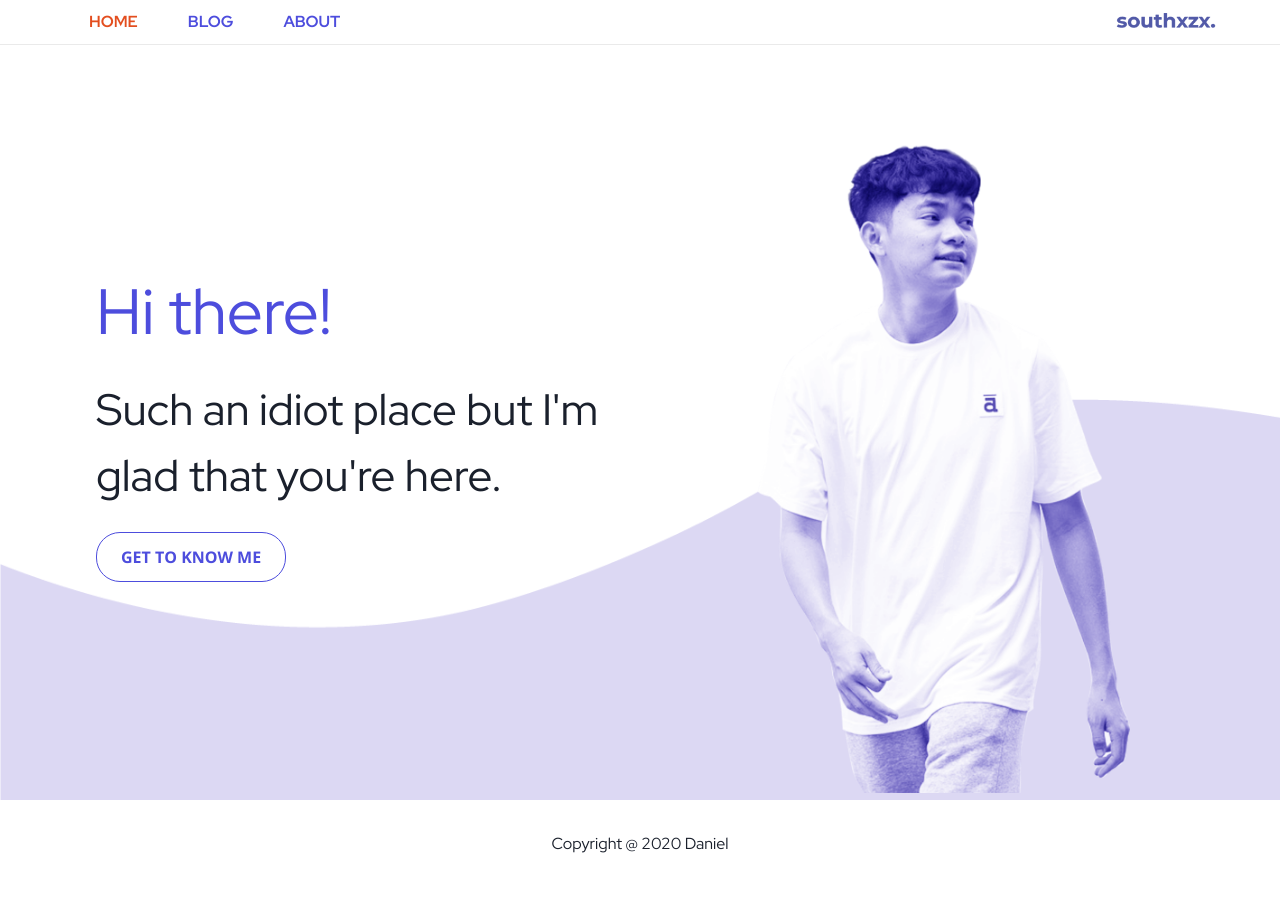
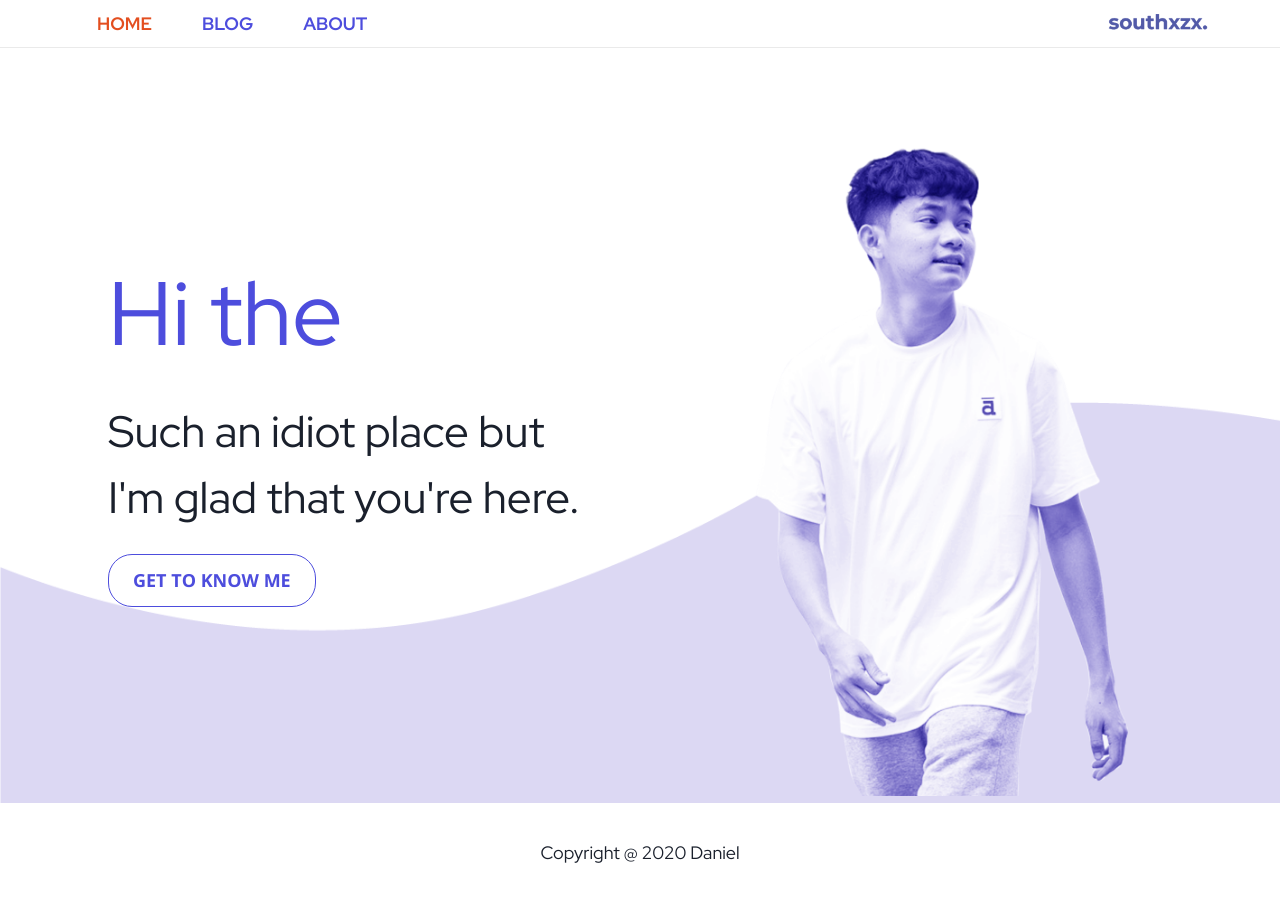
Before and after one commit to southxzx/portfolio, a Next.js app in the folder client/: page / in a window 1280 px wide. Shown: the top 902 px of the page. Built offline with nearby package versions, Linux system fonts and the light colour scheme.

Commit message:
update font

```diff
--- a/client/pages/_document.tsx
+++ b/client/pages/_document.tsx
@@ -8,6 +8,9 @@ export default function Document() {
       <link rel="preconnect" href="https://fonts.googleapis.com" />
       <link rel="preconnect" href="https://fonts.gstatic.com" crossOrigin={"true"} />
       <link href="https://fonts.googleapis.com/css2?family=Red+Hat+Display:wght@400;500;700&display=swap" rel="stylesheet" />
+      <link rel="preconnect" href="https://fonts.googleapis.com" />
+      <link rel="preconnect" href="https://fonts.gstatic.com" crossOrigin={"true"} />
+      <link href="https://fonts.googleapis.com/css2?family=Source+Sans+Pro:wght@300;400;600;700&display=swap" rel="stylesheet"></link>
       <link href="https://fonts.googleapis.com/css2?family=Open+Sans:ital,wght@0,500;0,700;1,300&display=swap" rel="stylesheet" />
       <link rel="stylesheet" href="https://cdnjs.cloudflare.com/ajax/libs/highlight.js/11.7.0/styles/panda-syntax-light.min.css" integrity="sha512-Udpi69KMrn9fan7G09h1x6iaIGNR8buD8v2ocemNb/nRuXYQcaf0sW+oW2KwN+w5exVgUJIg1RLDzESq1YAIZA==" crossOrigin="anonymous" referrerPolicy="no-referrer" />
 
--- a/client/pages/blog/[slug]/styles.module.scss
+++ b/client/pages/blog/[slug]/styles.module.scss
@@ -5,17 +5,35 @@
   margin-top: 48px;
   margin-bottom: 150px;
 
+  h1,
+  h2,
+  h3,
+  h4,
+  h5,
+  h6,
+  p,
+  a,
+  span,
+  ul,
+  li {
+    font-family: 'Source Sans Pro', sans-serif;
+  }
+
   & h2 {
     font-size: 24px;
-    font-weight: 500;
+    font-weight: 600;
     margin-bottom: 16px;
+  }
+
+  ul {
+    margin-left: 32px;
   }
 }
 
 .left {
   width: 25%;
   text-align: right;
-  padding-top: calc(1rem + 32px);
+  padding-top: calc(1rem + 36px);
 
   & button {
     display: flex;
@@ -31,7 +49,7 @@
 
 .right {
   width: 25%;
-  padding-top: calc(1rem + 32px);
+  padding-top: calc(1rem + 36px);
 
   // position: fixed;
 }
--- a/client/styles/Home.module.scss
+++ b/client/styles/Home.module.scss
@@ -42,13 +42,14 @@
 }
 
 .bigTitle {
-  font-size: 64px;
+  font-size: 5em;
   color: $s_purple_primary;
   width: 250px;
   display: inline-block;
   @include typingMixin;
   // font-family: 'Inconsolata', monospace;
 }
+
 
 .smallTitle {
   font-size: 44px;
--- a/client/styles/globals.css
+++ b/client/styles/globals.css
@@ -5,6 +5,18 @@ body {
   padding: 0;
   margin: 0;
   font-family: 'Open Sans', sans-serif;
+  font-size: 18px;
+}
+
+@media only screen and (max-width: 768px) {
+  body {
+    font-size: 13px;
+  }
+}
+@media only screen and (max-width: 576px) {
+  body {
+    font-size: 12px;
+  }
 }
 
 a {
@@ -47,6 +59,7 @@ a {
   /* color: #4D4DDD; */
   margin: 0;
   margin-bottom: 1rem;
+  font-size: 1em;
 }
 
 /* width */
@@ -100,6 +113,7 @@ pre {
   background-color: rgba(223, 226, 229, .124);
   border: 1px solid rgba(223, 226, 229, .333);
   border-radius: 3px;
+  margin-bottom: 16px !important;
 }
 
 .hljs {
--- a/client/styles/variables.module.scss
+++ b/client/styles/variables.module.scss
@@ -24,3 +24,9 @@ $zindex-tooltip:        1070;
 
 //
 $navbar_height: 45px;
+
+// Screen Value
+$screen-sm: 768px;
+$screen-md: 1024px;
+$screen-lg: 1200px;
+$screen-xl: 1600px;
```
Also changed, not shown: client/pages/writing/index.tsx (+7 -3 lines).
